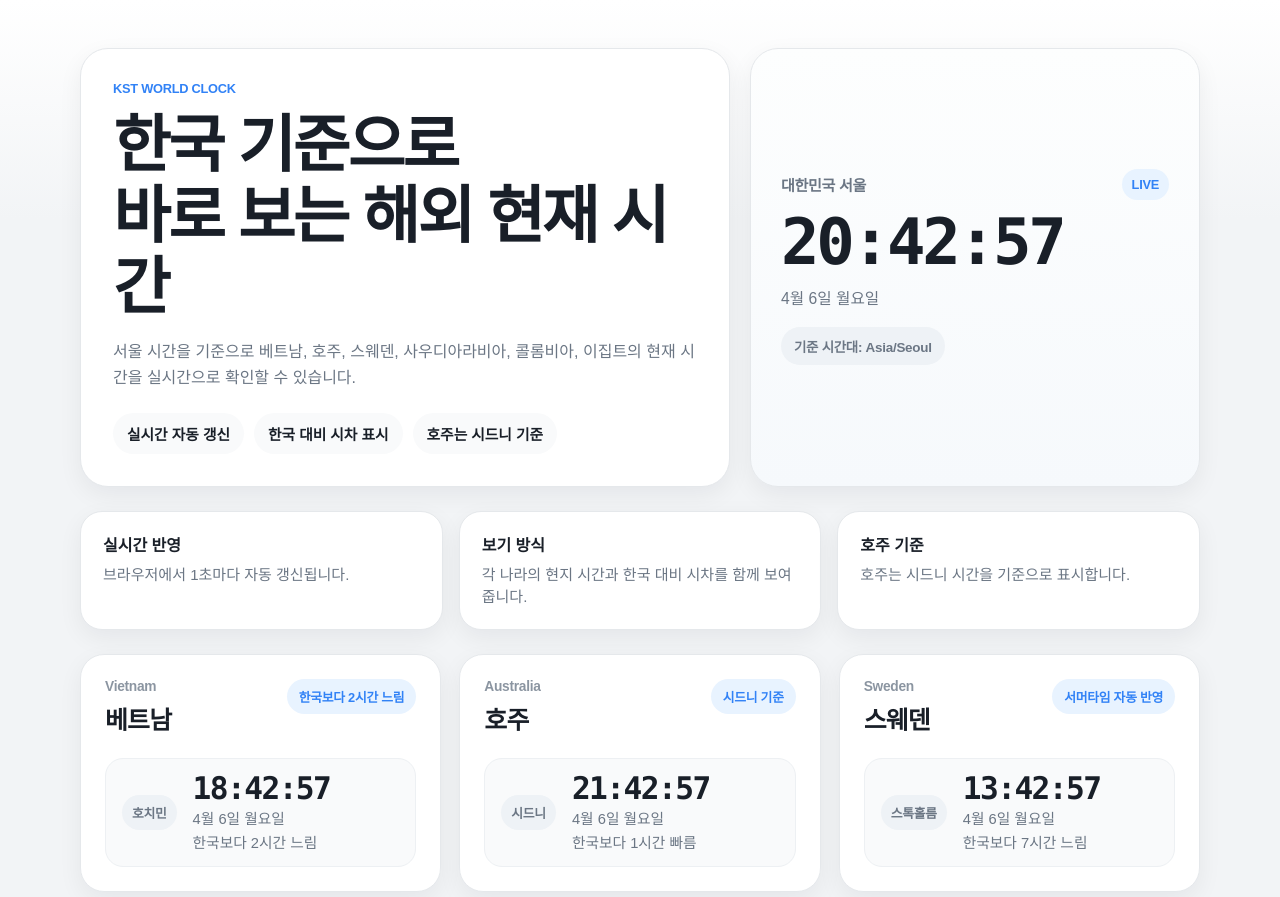
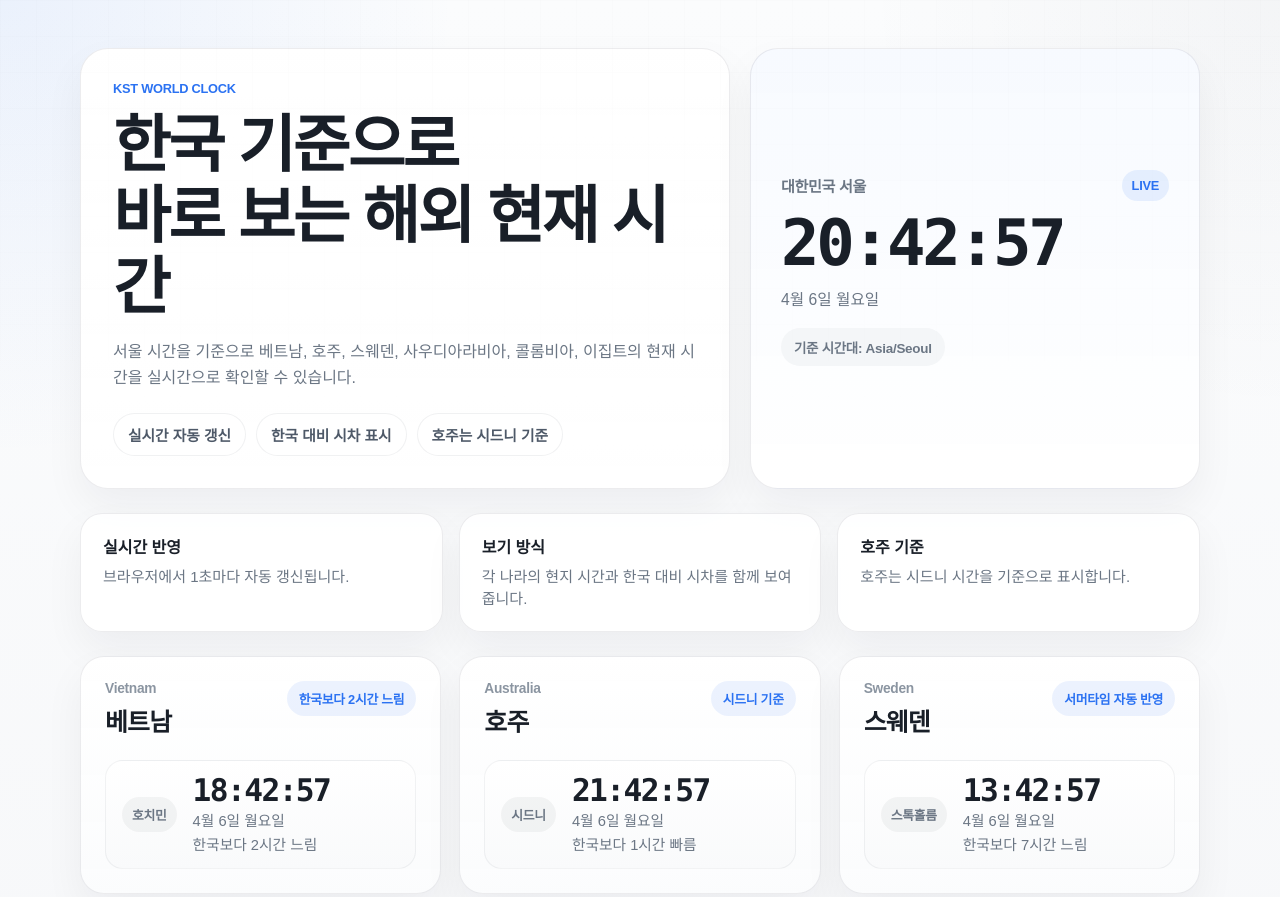
Before and after one commit to ericheo123/kst-world-time, a website built with Vite: page index.html in a window 1280 px wide. Shown: the top 897 px of the page. Built offline with nearby package versions, Linux system fonts and the light colour scheme; a web font is replaced by a local one.

Commit message:
Refine background and visual tone

```diff
--- a/styles.css
+++ b/styles.css
@@ -1,14 +1,15 @@
 :root {
-  --bg: #f2f4f6;
+  --bg: #f6f7f9;
+  --bg-top: #fbfcfd;
   --surface: #ffffff;
-  --surface-soft: #f9fafb;
-  --border: #e5e8eb;
+  --surface-soft: #f4f6f8;
+  --border: rgba(15, 23, 42, 0.08);
   --text: #191f28;
   --muted: #6b7684;
   --muted-soft: #8b95a1;
-  --blue: #3182f6;
-  --blue-soft: #e8f3ff;
-  --shadow: 0 8px 24px rgba(15, 23, 42, 0.06);
+  --blue: #2b72f2;
+  --blue-soft: rgba(43, 114, 242, 0.1);
+  --shadow: 0 18px 40px rgba(15, 23, 42, 0.05);
 }
 
 * {
@@ -24,7 +25,22 @@ body {
 body {
   font-family: "Pretendard", "Noto Sans KR", sans-serif;
   color: var(--text);
-  background: linear-gradient(180deg, #ffffff 0%, var(--bg) 220px);
+  background:
+    radial-gradient(circle at top left, rgba(43, 114, 242, 0.08), transparent 26%),
+    radial-gradient(circle at top right, rgba(15, 23, 42, 0.03), transparent 24%),
+    linear-gradient(180deg, var(--bg-top) 0%, var(--bg) 100%);
+}
+
+body::before {
+  content: "";
+  position: fixed;
+  inset: 0;
+  pointer-events: none;
+  background-image:
+    linear-gradient(rgba(15, 23, 42, 0.018) 1px, transparent 1px),
+    linear-gradient(90deg, rgba(15, 23, 42, 0.018) 1px, transparent 1px);
+  background-size: 36px 36px;
+  mask-image: linear-gradient(180deg, rgba(0, 0, 0, 0.4), transparent 60%);
 }
 
 .page-shell {
@@ -52,6 +68,9 @@ body {
 .hero-copy {
   padding: 32px;
   border-radius: 28px;
+  background:
+    linear-gradient(180deg, rgba(255, 255, 255, 0.96), rgba(255, 255, 255, 0.92)),
+    var(--surface);
 }
 
 .eyebrow,
@@ -97,10 +116,11 @@ h1 {
 .hero-points span {
   padding: 10px 14px;
   border-radius: 999px;
-  background: var(--surface-soft);
-  color: var(--text);
+  background: rgba(255, 255, 255, 0.9);
+  color: #4e5968;
   font-size: 0.92rem;
   font-weight: 600;
+  border: 1px solid rgba(15, 23, 42, 0.06);
 }
 
 .kst-panel {
@@ -109,7 +129,9 @@ h1 {
   display: flex;
   flex-direction: column;
   justify-content: center;
-  background: linear-gradient(180deg, #fdfefe 0%, #f6f9fc 100%);
+  background:
+    linear-gradient(180deg, rgba(247, 250, 255, 0.98), rgba(255, 255, 255, 0.96)),
+    var(--surface);
 }
 
 .panel-head {
@@ -157,7 +179,7 @@ h1 {
   padding: 9px 13px;
   border-radius: 999px;
   color: var(--muted);
-  background: #eef2f6;
+  background: var(--surface-soft);
   font-size: 0.84rem;
   font-weight: 600;
 }
@@ -175,6 +197,7 @@ h1 {
   display: flex;
   flex-direction: column;
   gap: 8px;
+  background: rgba(255, 255, 255, 0.88);
 }
 
 .info-card strong {
@@ -201,6 +224,9 @@ h1 {
   transform: translateY(18px);
   opacity: 0;
   animation: card-rise 700ms ease forwards;
+  background:
+    linear-gradient(180deg, rgba(255, 255, 255, 0.98), rgba(251, 252, 253, 0.96)),
+    var(--surface);
 }
 
 .clock-card:nth-child(2) {
@@ -247,7 +273,7 @@ h1 {
   flex-shrink: 0;
   padding: 8px 12px;
   border-radius: 999px;
-  background: var(--blue-soft);
+  background: rgba(43, 114, 242, 0.09);
   color: var(--blue);
   font-size: 0.8rem;
   font-weight: 700;
@@ -267,15 +293,15 @@ h1 {
   align-items: center;
   padding: 14px 16px;
   border-radius: 18px;
-  background: var(--surface-soft);
-  border: 1px solid #edf0f3;
+  background: linear-gradient(180deg, #ffffff 0%, #f9fafb 100%);
+  border: 1px solid rgba(15, 23, 42, 0.05);
 }
 
 .city-tag {
   width: fit-content;
   padding: 8px 10px;
   border-radius: 999px;
-  background: #eef2f6;
+  background: rgba(15, 23, 42, 0.045);
   color: var(--muted);
   font-size: 0.8rem;
   font-weight: 700;
@@ -300,6 +326,26 @@ h1 {
 .city-difference {
   color: var(--muted);
   font-size: 0.92rem;
+}
+
+.hero-copy,
+.kst-panel,
+.info-card,
+.clock-card,
+.city-row,
+.hero-points span {
+  transition:
+    transform 180ms ease,
+    box-shadow 180ms ease,
+    border-color 180ms ease;
+}
+
+.clock-card:hover,
+.info-card:hover,
+.kst-panel:hover {
+  transform: translateY(-2px);
+  box-shadow: 0 22px 44px rgba(15, 23, 42, 0.08);
+  border-color: rgba(43, 114, 242, 0.14);
 }
 
 @keyframes card-rise {
```
